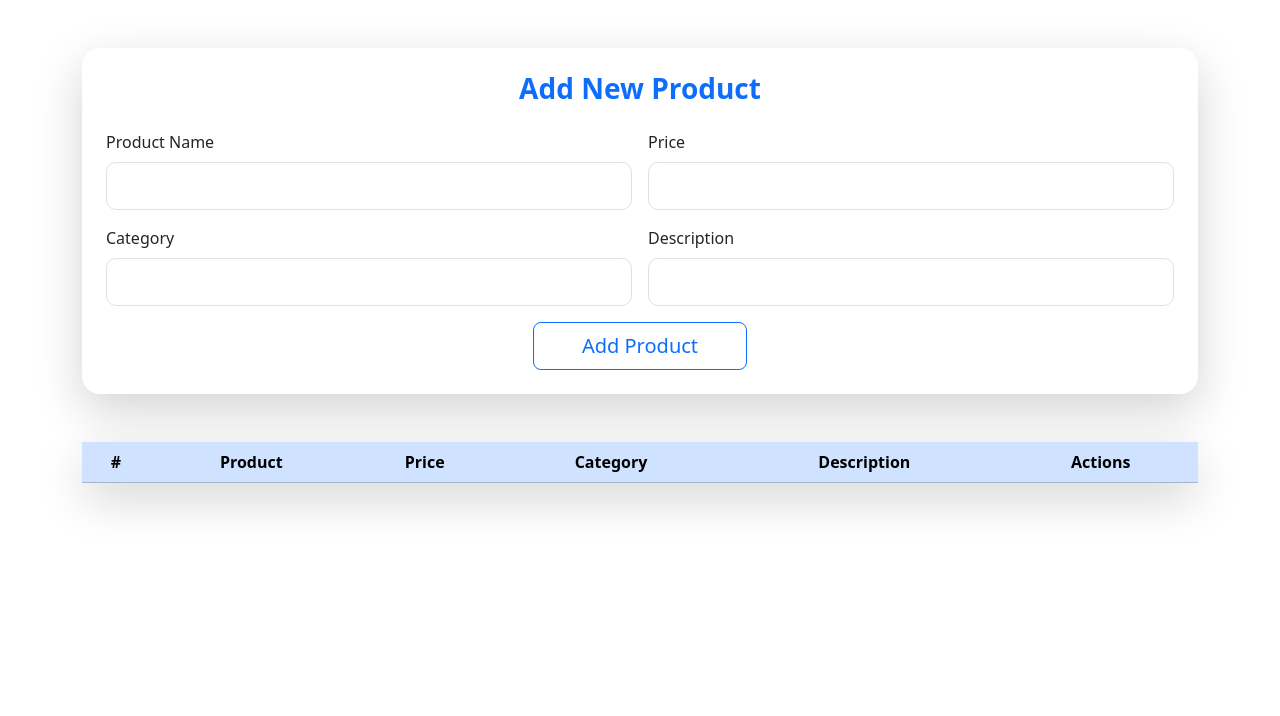
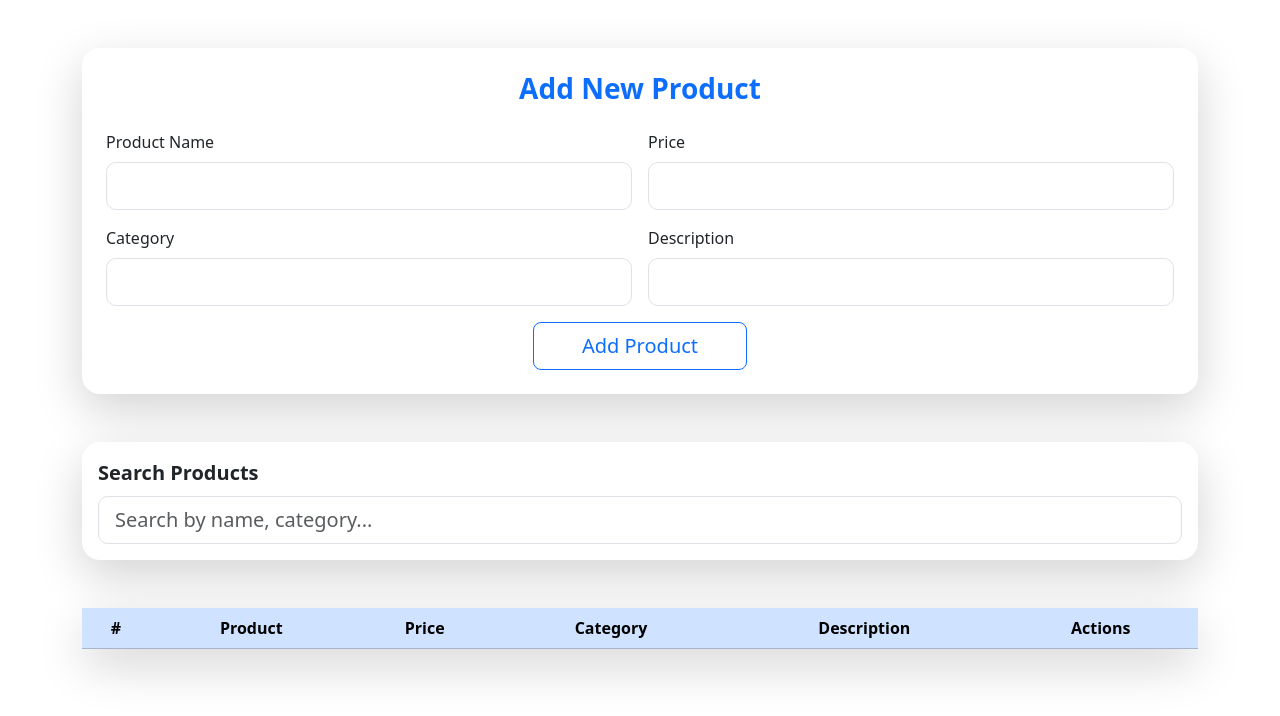
Before and after one commit to Ebramrasmy/crud-project, a plain HTML site: page index.html in a window 1280 px wide. Drawn offline with nearby package versions, Linux system fonts and the light colour scheme.

Commit message:
ADD function search

```diff
--- a/index.html
+++ b/index.html
@@ -40,6 +40,22 @@
     </div>
   </div>
 </div>
+<div class="container my-4">
+  <div class="card shadow-lg border-0 rounded-4 p-3">
+    <div class="row align-items-center">
+      <div class="col-md-12">
+        <label class="form-label fs-5 fw-semibold">Search Products</label>
+        <input
+          type="text"
+          id="searchInput"
+          class="form-control form-control-lg"
+          placeholder="Search by name, category..."
+          onkeyup="searchProducts(this.value)"
+        >
+      </div>
+    </div>
+  </div>
+</div>
 
 <div class="container my-5">
   <div class="card shadow-lg border-0 rounded-4">
--- a/js/script.js
+++ b/js/script.js
@@ -55,6 +55,37 @@ function deletProduct(index) {
     displayProducts();
 }
 
+function searchProducts(term) {
+    term = term.toLowerCase();
+    var cartoona = "";
+
+    for (var i = 0; i < productcontainer.length; i++) {
+
+        if (
+            productcontainer[i].name.toLowerCase().includes(term) ||
+            productcontainer[i].price.toString().toLowerCase().includes(term) ||
+            productcontainer[i].category.toLowerCase().includes(term) ||
+            productcontainer[i].description.toLowerCase().includes(term)
+        ) {
+
+            cartoona += `
+            <tr>
+                <th scope="row">${i+1}</th>
+                <td>${productcontainer[i].name}</td>
+                <td>${productcontainer[i].price}</td>
+                <td>${productcontainer[i].category}</td>
+                <td>${productcontainer[i].description}</td>
+                <td><button onclick="deletProduct(${i})" class="btn btn-outline-danger">Delete</button></td>
+                <td><button onclick="updateProduct(${i})" class="btn btn-outline-warning">Update</button></td>
+            </tr>`;
+        }
+    }
+
+    document.getElementById("productTableBody").innerHTML = cartoona;
+}
+
+
+
 function updateProduct(index) {
     productNameInput.value = productcontainer[index].name;
     productPriceInput.value = productcontainer[index].price;
```
